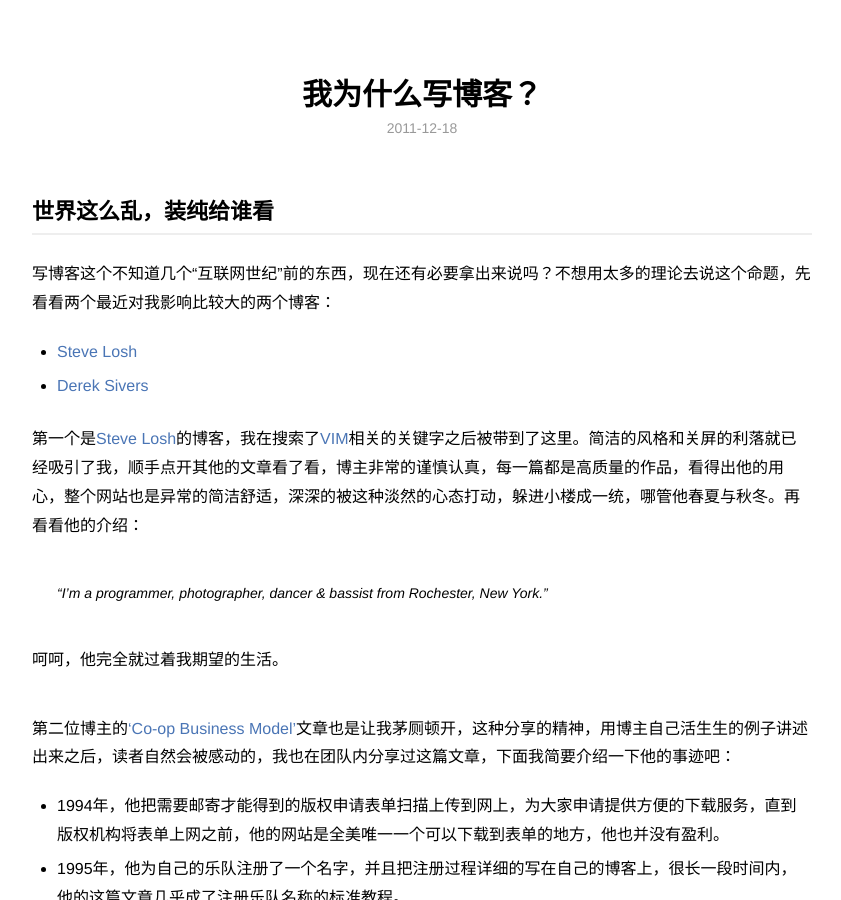
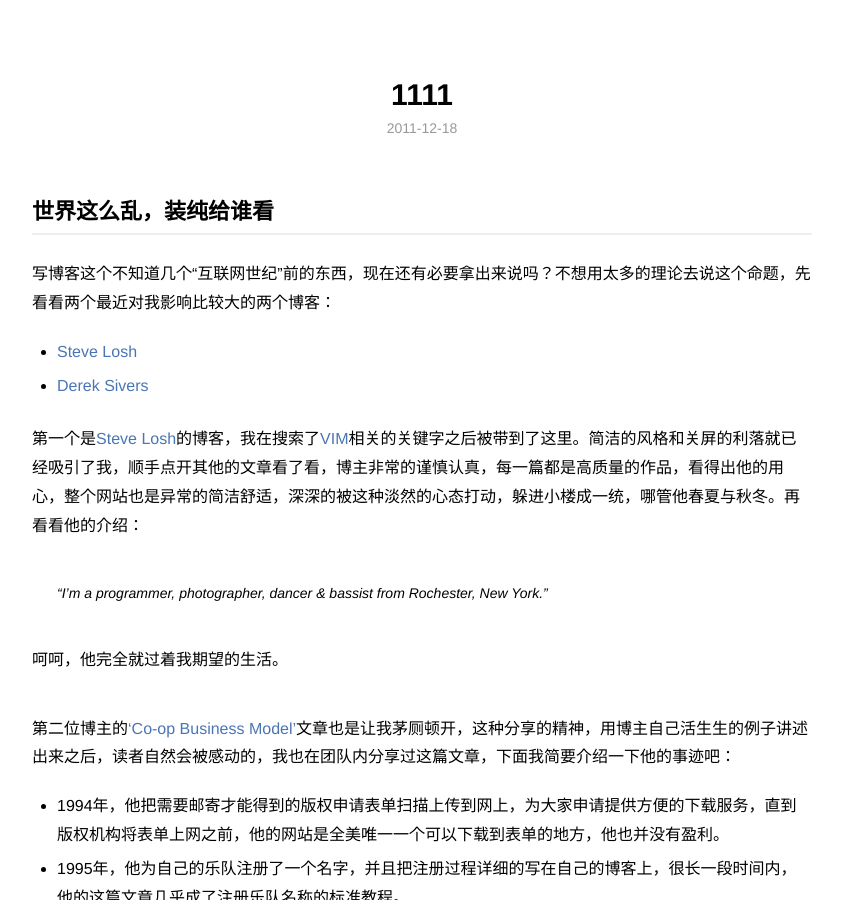
Before and after one commit to zwell/blog, a Jekyll site: the page built from docs/_posts/2011-12-18-aaa.md, in a window 1280 px wide and 900 px high. Shown: the whole window, without its empty margins (218-1059 px from the left). Built offline with Jekyll 4.4.1, drawn with Linux system fonts in a browser that asks for light colours.

Commit message:
Update 2011-12-18-aaa.md

```diff
--- a/docs/_posts/2011-12-18-aaa.md
+++ b/docs/_posts/2011-12-18-aaa.md
@@ -1,6 +1,6 @@
 ---
 layout:     post
-title:      我为什么写博客？
+title:      1111
 category: blog
 tag: 大数据
 description: 写博客这个这么古老的行为，还有必要拿出来说吗，我看有。
```
